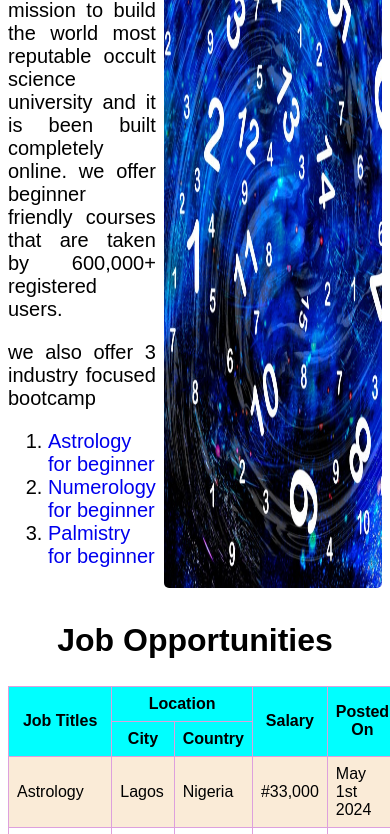
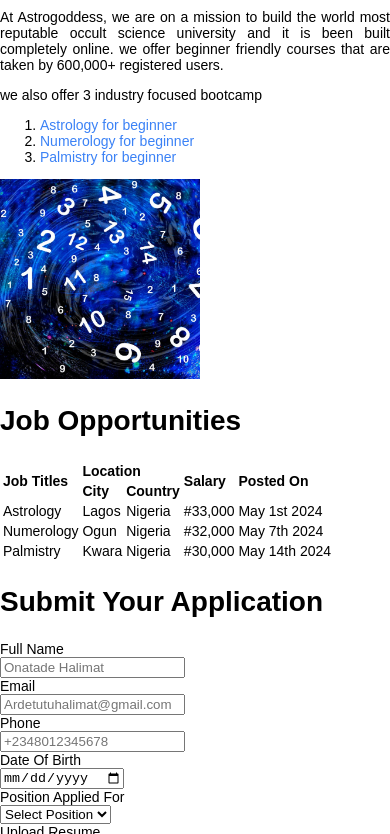
Before and after one commit to Ardetutu-Halimat/astrogoddess-career-site-live, a plain HTML site: page src/index.html in a window 390 px wide. Shown: the part 610-1444 px from the top of the page. Drawn offline with Linux system fonts and the light colour scheme.

Commit message:
responsive

```diff
--- a/src/style.css
+++ b/src/style.css
@@ -1,19 +1,20 @@
+
 html{
-    font-size: 16px;
+    font-size: 14px;
 }
-
 body{
     margin: 0%;
     padding: 0%;
     font-family: Arial, sans-serif;
     text-align: justify;
-    font-size: 1rem;
+    font-size: 1em;
 
 }
 
 h1 h2 h3 h4 h5 h6 {
     font-family:  'Times New Roman',  serif;
     font-weight: 600;
+    color: #222222;
 }
 h1{font-size: 2.5rem;}
 h2{font-size: 2rem;}
@@ -21,10 +22,35 @@ h3{font-size: 1.75rem;}
 h4{font-size: 1.5rem;}
 h5{font-size: 1.25rem;}
 h6{font-size: 1rem;}
-
 a{
     text-decoration: none;
+    color:#3b82f6
 }
+a:hover, a:focus{
+    color:#1d4ed8
+}
+
+
+@media screen and (min-width: 576px) {
+    html{
+        font-size: 20px;
+    }
+}
+@media screen and (min-width: 768px) {
+
+}
+@media screen and (min-width: 992px) {
+
+}
+
+
+/*
+
+
+
+
+
+
 
 #navbar{
     padding: 8px;
@@ -169,3 +195,4 @@ h3{
     color: rgb(170, 170, 159);
     font-size: 0.875rem;
 }
+*/
```
